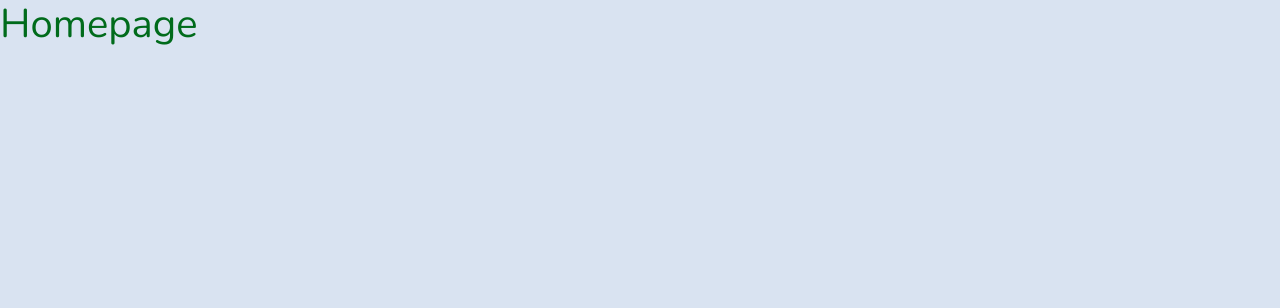
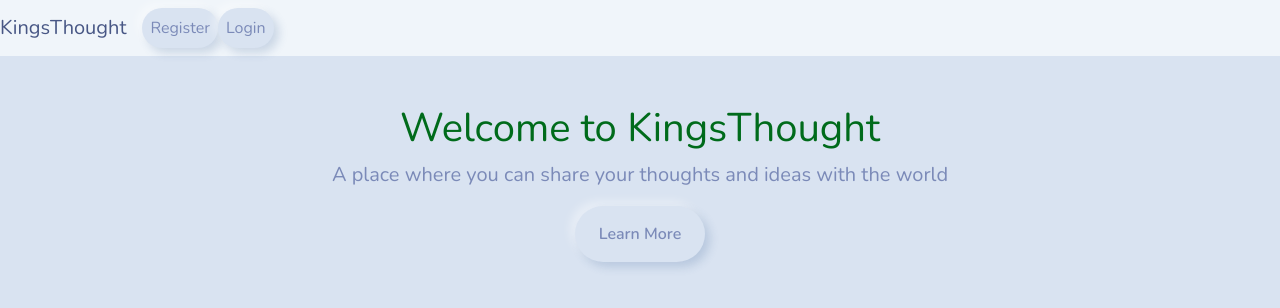
Before and after one commit to tricelex/kingsthought, a Django app: page / in a window 1280 px wide. Shown: the top 308 px of the page. Run offline with Django 4.2, Linux system fonts and the light colour scheme; some libraries are stand-ins or nearby versions.

Commit message:
Added Navigation

```diff
--- a/lynx/templates/lynx/base.html
+++ b/lynx/templates/lynx/base.html
@@ -13,5 +13,15 @@
     <h1>hello</h1>
 {% endblock %}
 <script src="{% static 'js/app.js' %}"></script>
+<script src="https://code.jquery.com/jquery-3.3.1.min.js" crossorigin="anonymous"></script>
+
+
+<script src="https://stackpath.bootstrapcdn.com/bootstrap/4.5.0/js/bootstrap.min.js"
+
+        integrity="sha384-OgVRvuATP1z7JjHLkuOU7Xw704+h835Lr+6QL9UvYjZE3Ipu6Tp75j7Bh/kR0JKI"
+
+        crossorigin="anonymous">
+
+</script>
 </body>
 </html>
--- a/lynx/templates/lynx/index.html
+++ b/lynx/templates/lynx/index.html
@@ -2,5 +2,29 @@
 {% load static %}
 {% block title %}Homepage{% endblock %}
 {% block content %}
-    <h1>Homepage</h1>
+    <nav class="navbar navbar-expand-lg navbar-light bg-light">
+        <a class="navbar-brand" href="#">KingsThought</a>
+        <button class="navbar-toggler" type="button" data-toggle="collapse" data-target="#navbarNav"
+                aria-controls="navbarNav" aria-expanded="false" aria-label="Toggle navigation">
+            <span class="navbar-toggler-icon"></span>
+        </button>
+        <div class="collapse navbar-collapse" id="navbarNav">
+            <ul class="navbar-nav">
+                <li class="nav-item">
+                    <a class="nav-link btn btn-primary navbar-btn" href="#">Register</a>
+                </li>
+                <li class="nav-item">
+                    <a class="nav-link btn btn-primary navbar-btn" href="#">Login</a>
+                </li>
+            </ul>
+        </div>
+    </nav>
+    <br>
+    <br>
+    <div class="text-center">
+        <h1>Welcome to KingsThought</h1>
+        <p class="lead">A place where you can share your thoughts and ideas with the world</p>
+        <a class="btn btn-primary" href="#">Learn More</a><h2></h2>
+    </div>
+
 {% endblock %}
```
Also changed, not shown: 2 other files.
